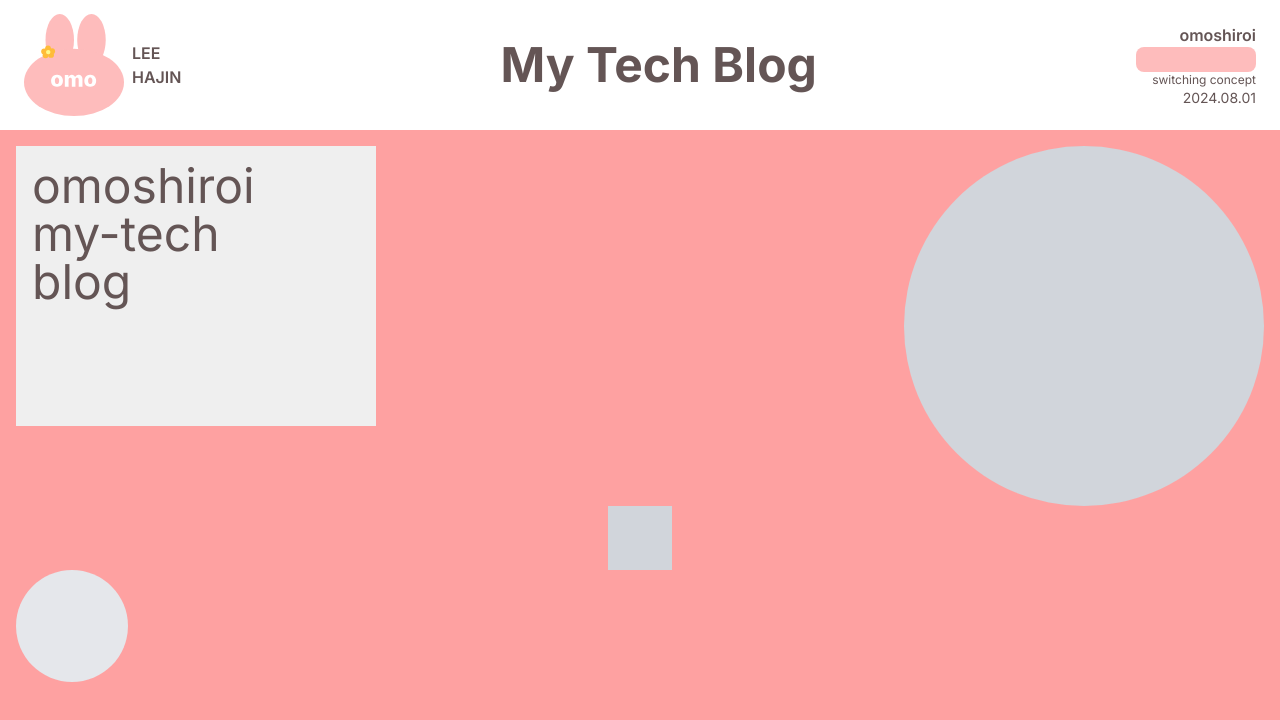
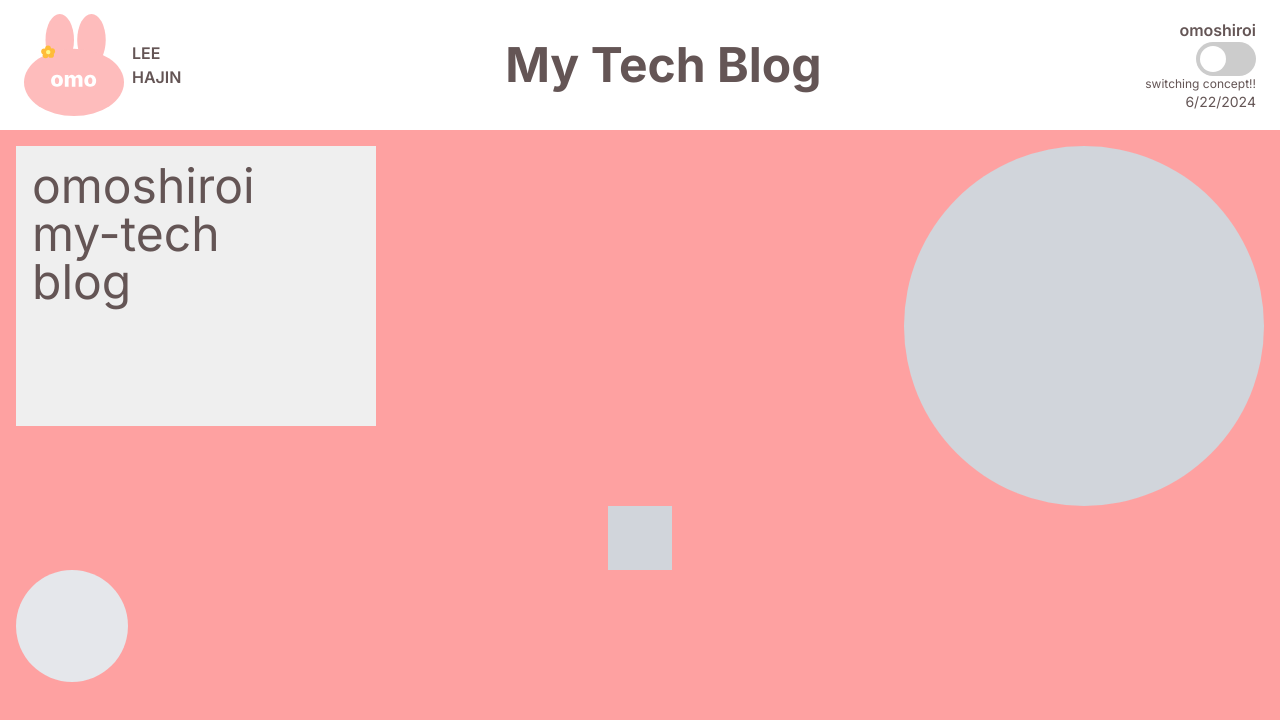
Before and after one commit to betterthanhajin/omo, a Next.js app in the folder omo/: page / in a window 1280 px wide. Shown: the top 720 px of the page. Built offline with nearby package versions, Linux system fonts and the light colour scheme.

Commit message:
feat: 헤더에 스위치 버튼 추가

```diff
--- a/omo/app/globals.css
+++ b/omo/app/globals.css
@@ -69,3 +69,70 @@ html {
     transform: scale(1);
   }
 }
+
+/**
+  * switch button
+  */
+
+/* The switch - the box around the slider */
+.switch {
+  position: relative;
+  display: inline-block;
+  width: 60px;
+  height: 34px;
+}
+
+/* Hide default HTML checkbox */
+.switch input {
+  opacity: 0;
+  width: 0;
+  height: 0;
+}
+
+/* The slider */
+.slider {
+  position: absolute;
+  cursor: pointer;
+  top: 0;
+  left: 0;
+  right: 0;
+  bottom: 0;
+  background-color: #ccc;
+  -webkit-transition: 0.4s;
+  transition: 0.4s;
+}
+
+.slider:before {
+  position: absolute;
+  content: "";
+  height: 26px;
+  width: 26px;
+  left: 4px;
+  bottom: 4px;
+  background-color: white;
+  -webkit-transition: 0.4s;
+  transition: 0.4s;
+}
+
+input:checked + .slider {
+  background-color: #febcbc;
+}
+
+input:focus + .slider {
+  box-shadow: 0 0 1px #2196f3;
+}
+
+input:checked + .slider:before {
+  -webkit-transform: translateX(26px);
+  -ms-transform: translateX(26px);
+  transform: translateX(26px);
+}
+
+/* Rounded sliders */
+.slider.round {
+  border-radius: 34px;
+}
+
+.slider.round:before {
+  border-radius: 50%;
+}
--- a/omo/components/omo-header.tsx
+++ b/omo/components/omo-header.tsx
@@ -1,7 +1,13 @@
+import { useState, useEffect } from "react";
 import Image from "next/image";
 import omoLogo from "@/public/omo-logo.svg";
 
 export function OmoHeader() {
+  const [currentDate, setCurrentDate] = useState("");
+
+  useEffect(() => {
+    setCurrentDate(new Date().toLocaleDateString());
+  }, []);
   return (
     <header className="sticky top-0 left-0 right-0 flex justify-between items-center px-6 py-2 bg-white w-full h-[130px] text-[#645555]">
       <div className="flex items-center gap-2">
@@ -18,9 +24,14 @@ export function OmoHeader() {
       </div>
       <div>
         <span className="font-semibold block text-right">omoshiroi</span>
-        <div className="bg-[#FEBCBC] w-[120px] h-[25px] rounded-lg"></div>
-        <span className="text-xs block text-right">switching concept</span>
-        <div className="text-right text-sm">2024.08.01</div>
+        <div className="flex justify-end">
+          <label className="switch">
+            <input type="checkbox" />
+            <span className="slider round"></span>
+          </label>
+        </div>
+        <span className="text-xs block text-right">switching concept!!</span>
+        <div className="text-right text-sm">{currentDate}</div>
       </div>
     </header>
   );
```
